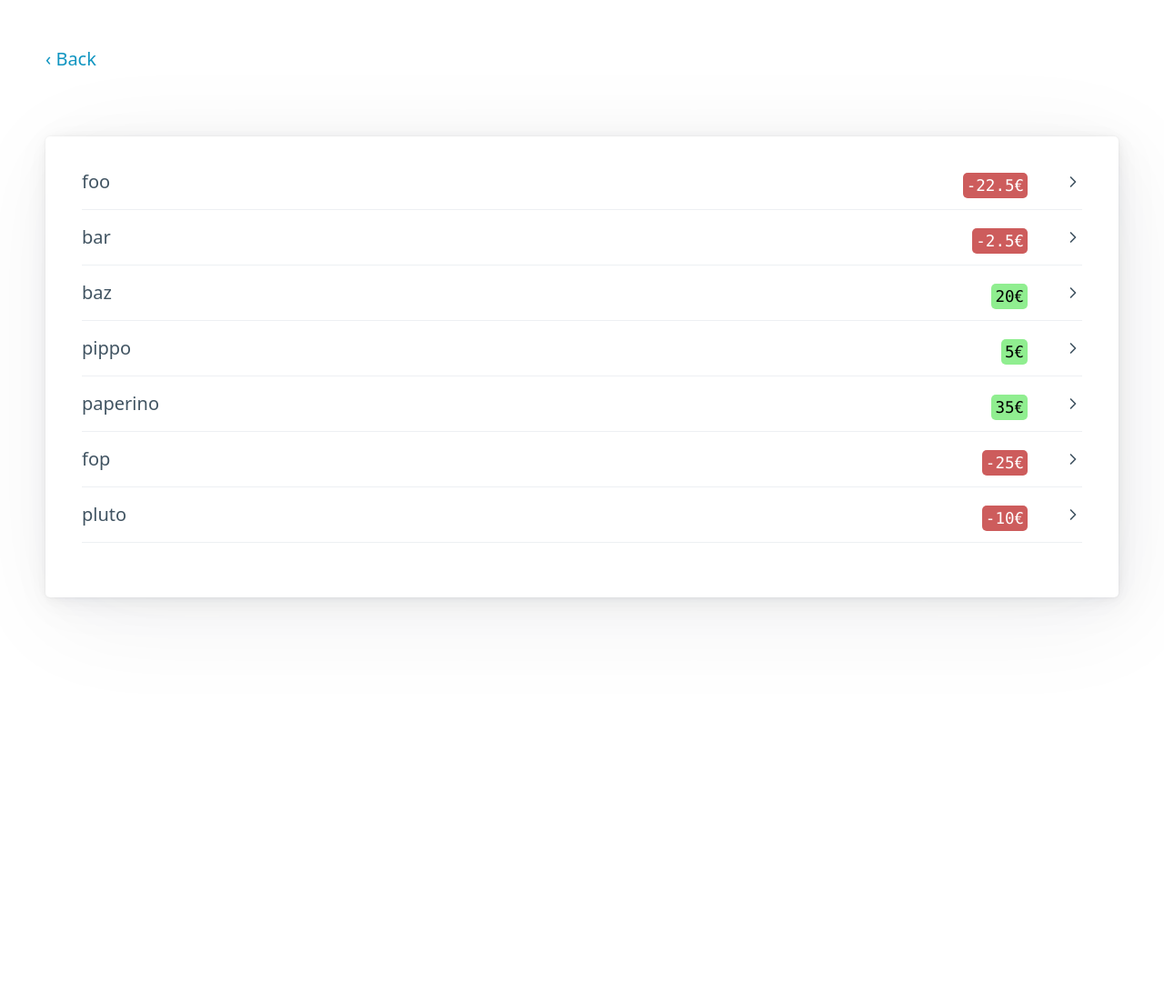
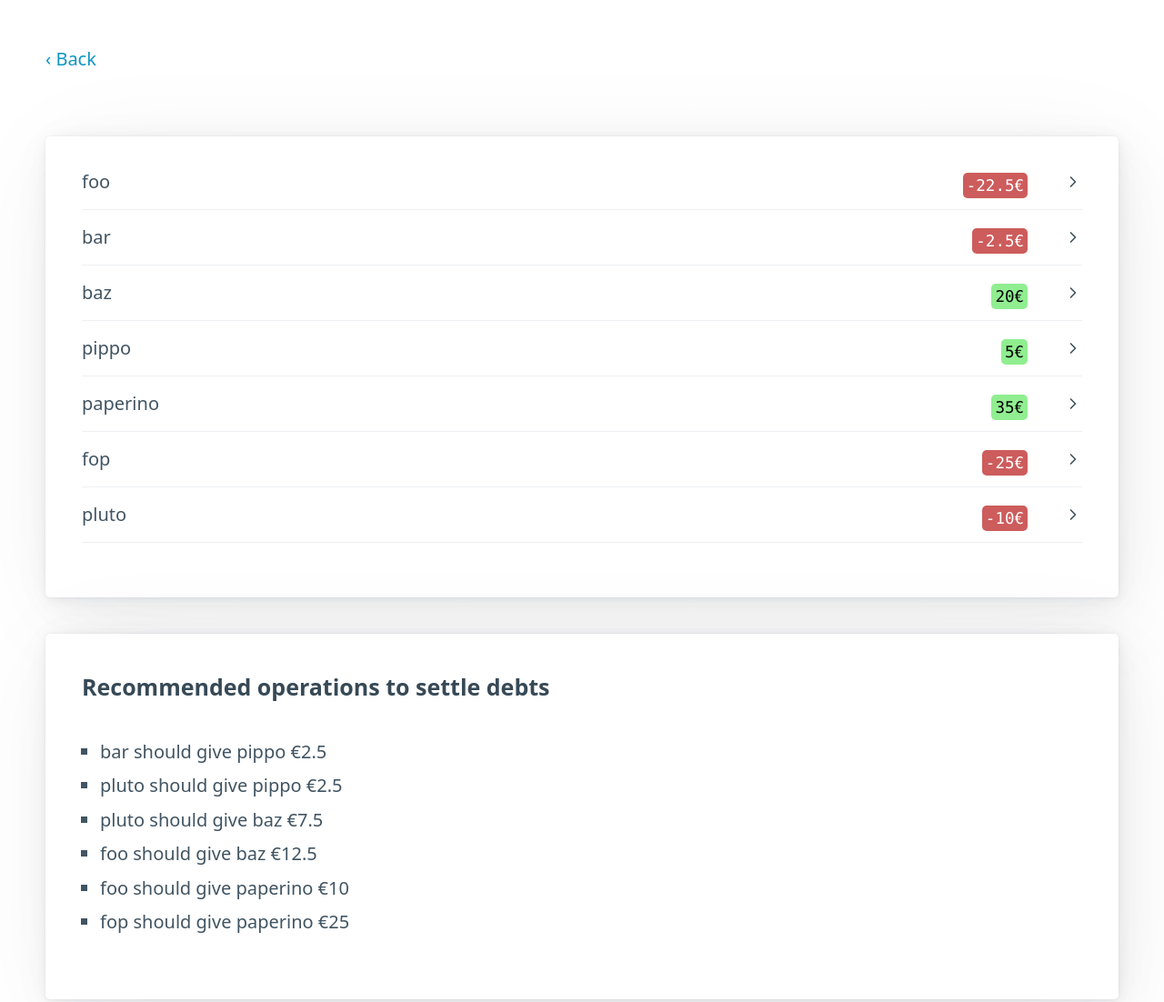
Before and after one commit to awesome-devops-and-cd/piggy-bank, a plain HTML site: page balances.html in a window 1280 px wide. Shown: the top 1102 px of the page at 91% size. Before the commit the page ends 800 px from the top, so only its background shows below. Drawn offline with nearby package versions, Linux system fonts and the light colour scheme.

Commit message:
deploy: 72a10e444bbd8f059cd9a230c2a73707b52e5108

```diff
--- a/balances.html
+++ b/balances.html
@@ -46,6 +46,12 @@
   <article id="users">
     Loading...
   </article>
+  <article>
+    <h4>Recommended operations to settle debts</h4>
+    <ul id="ul-track-op">
+    </ul>
+  </article>
+
   <script>
     fetch('api/expenses.json', {
       headers: {
@@ -74,6 +80,61 @@
         })
 
         users.replaceChildren(userFragment)
+
+        // #######################################
+
+        // Remove from the balances the user with balance 0
+
+        function filterZeroBalances(array) {
+          return array.filter(innerArray => innerArray[1] !== 0);
+        }
+
+        // Sort the array based on the second element
+        function SortBalances(array) {
+          return array.sort(function (first, second) {
+            return Math.abs(first[1]) - Math.abs(second[1]);
+          })
+        }
+
+        var items = userList.reduce((items, user) => [...items, [user, balances[user].balance]], [])
+
+        items = filterZeroBalances(items)
+        items = SortBalances(items)
+
+        var ul = document.getElementById("ul-track-op");
+
+        while (items.length) {
+
+          for (j = 1; j < items.length; j++) {
+            if (items[0][1] * items[j][1] < 0) {
+
+              items[j][1] += items[0][1]
+
+              // create the steps for the UI
+              if (items[0][1] < 0) {
+                const ul = document.getElementById("ul-track-op");
+                const li = document.createElement("li");
+                li.appendChild(document.createTextNode(items[0][0] + " should give " + items[j][0] + " €" + Math.abs(items[0][1])));
+                ul.appendChild(li);
+              } else {
+                const ul = document.getElementById("ul-track-op");
+                const li = document.createElement("li");
+                li.appendChild(document.createTextNode(items[j][0] + " should give " + items[0][0] + " €" + Math.abs(items[0][1])));
+                ul.appendChild(li);
+              }
+
+              //compute the new balances
+              items[0][1] = 0;
+              break;
+            }
+          }
+
+          items = filterZeroBalances(items)
+          items = SortBalances(items)
+        }
+
+
+        // #######################################
       })
 
     function uniqueUsers(...users) {
```
